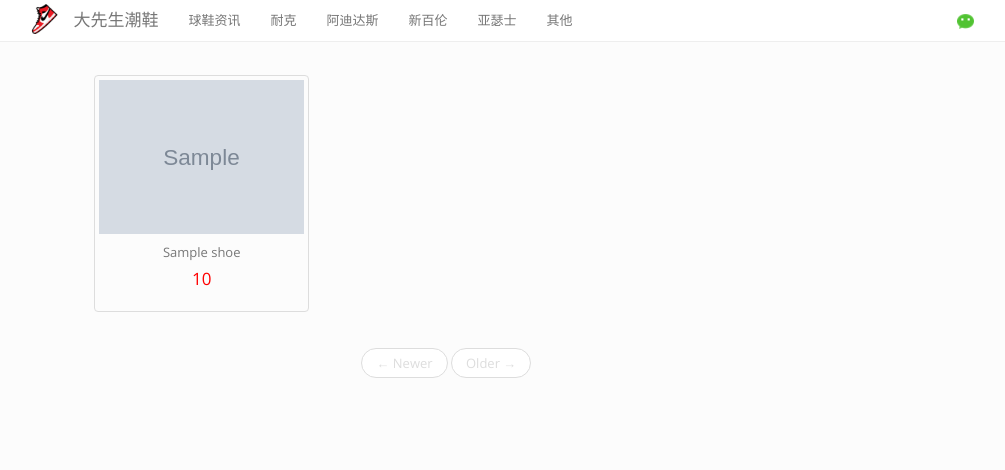
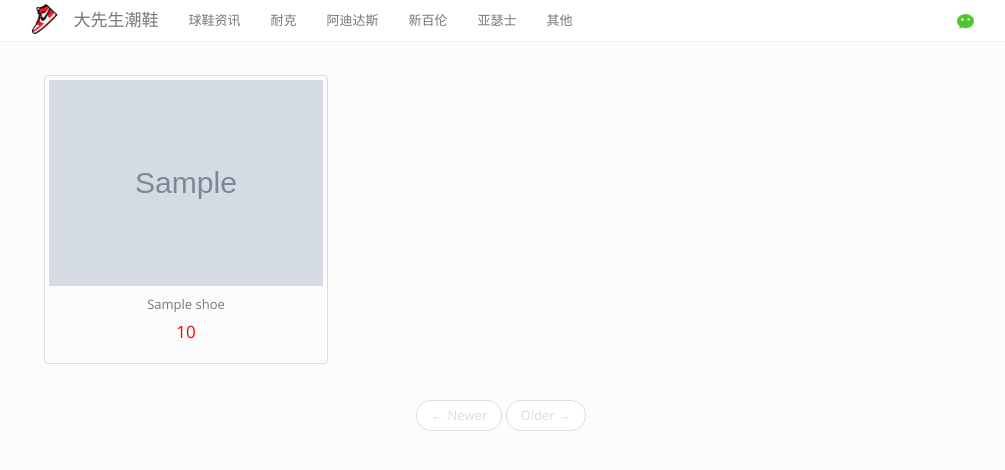
Before and after one commit to yeehdavid/bazha, a Django app: template templates/brand_index.html in a window 1280 px wide. Shown: the top 470 px of the page, without its empty margins (139-1144 px from the left). Run offline with Django 3.2, Linux system fonts and the light colour scheme; tables that the repository leaves empty hold one stand-in row (values such as "Sample post"); the template is opened without the code that fills it: values that come from a table or form of the project are taken from there, most other values are stand-ins (such as "Sample title", 1, 10 or a date in 2020); grey boxes marked "Sample" are stand-in pictures; some libraries are stand-ins or nearby versions.

Commit message:
更新了购买页面、

```diff
--- a/templates/brand_index.html
+++ b/templates/brand_index.html
@@ -2,17 +2,18 @@
 {% load staticfiles %}
 {% block main %}
 
-
+<div class="container">
     <div class="row">
-    <div class="col-md-2"></div>
-    <div class="col-md-7">
+        <div class="col-md-1"></div>
+        <div class="col-md-10">
             <div class="container-fluid" style="margin-top:75px;">
                 <div class="row">
 
                     {% for shoe in shoes %}
                     <div class="col-xs-6 col-md-4">
                         <div class="thumbnail">
-                        <a href='/shoes/{{shoe.pk}}' target="_blank"><img src="{% static 'img/'%}{{shoe.img_title}}"></a>
+                            <a href='/shoes/{{shoe.pk}}' target="_blank"><img
+                                    src="{% static 'img/'%}{{shoe.img_title}}"></a>
                             <div class="caption">
                                 <p style="text-align:center;">{{shoe.name}}</p>
                                 <h4 style="text-align:center;color:red;">{{shoe.price}}</h4>
@@ -40,5 +41,5 @@
             <div class="col-md-1"><a style="position:fixed;"></a></div>
         </div>
     </div>
-
+</div>
 {% endblock main %}
```
Lines whose indentation alone changed are shown as unchanged.
